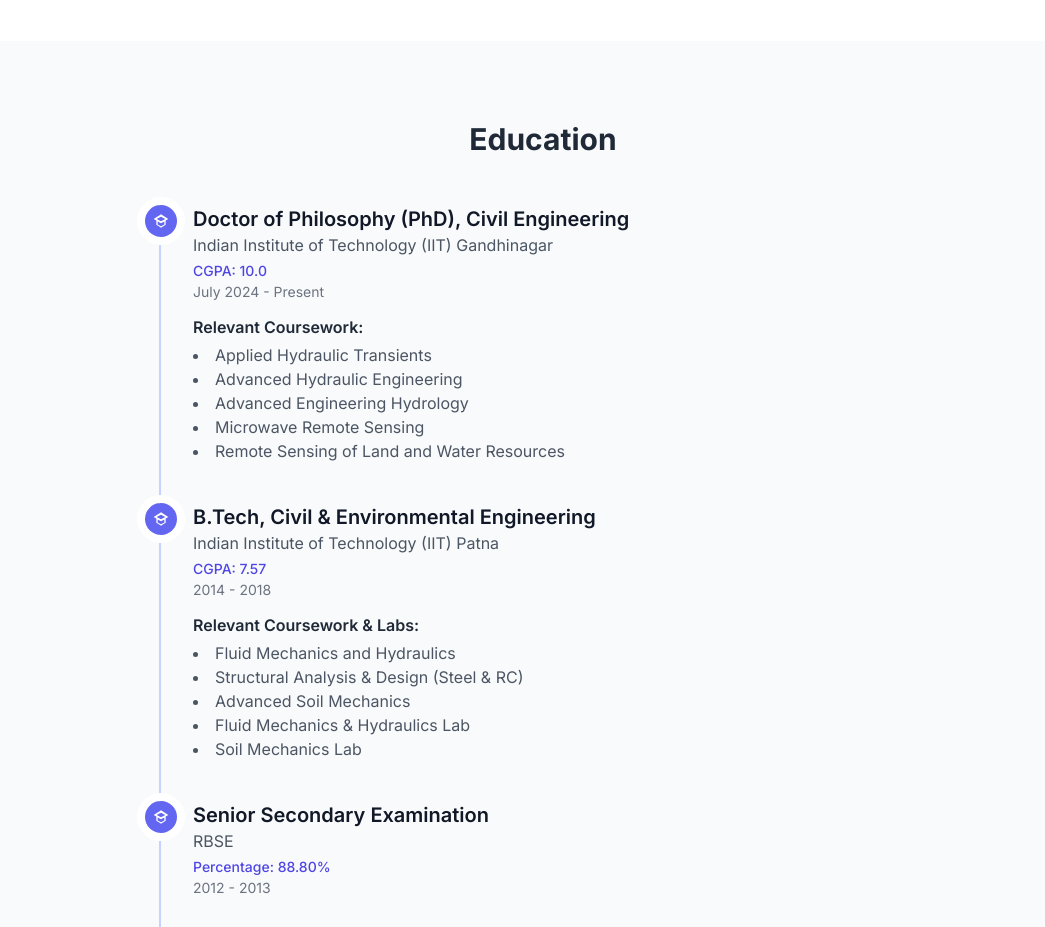
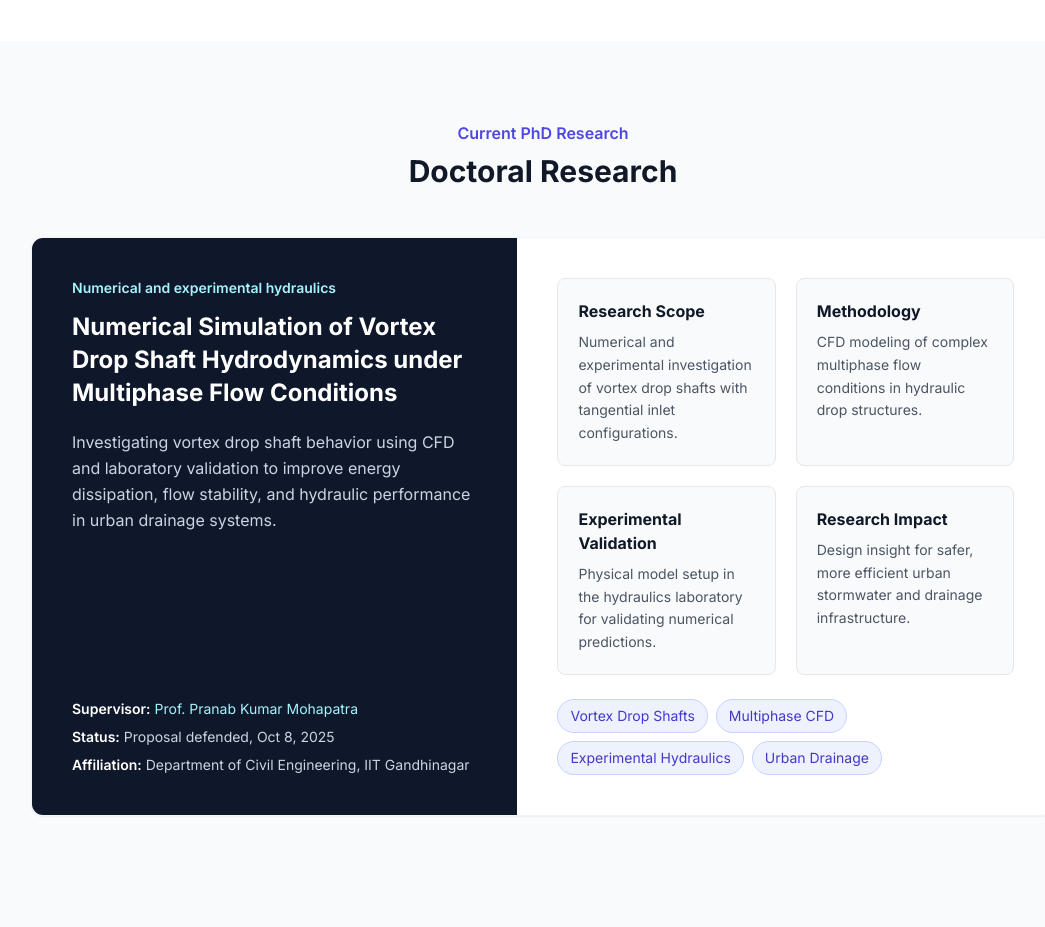
Before and after one commit to sunilkumardhayal/scholar-portal, a website: page index.html in a window 1280 px wide. Shown: the part 1520-2447 px from the top of the page, without its empty margins (97-1142 px from the left). Drawn offline with nearby package versions, Linux system fonts and the light colour scheme.

Commit message:
Add doctoral research section

```diff
--- a/index.html
+++ b/index.html
@@ -121,6 +121,7 @@
             <a href="#home" class="text-xl sm:text-2xl font-bold text-gray-900">Sunil Kumar</a>
             <nav id="desktop-nav" class="hidden lg:flex space-x-6 items-center">
                 <a href="#about" class="nav-link text-gray-600 hover:text-indigo-600 transition duration-300">About</a>
+                <a href="#doctoral-research" class="nav-link text-gray-600 hover:text-indigo-600 transition duration-300">Doctoral</a>
                 <a href="#education" class="nav-link text-gray-600 hover:text-indigo-600 transition duration-300">Education</a>
                 <a href="#achievements" class="nav-link text-gray-600 hover:text-indigo-600 transition duration-300">Achievements</a>
                 <a href="#experience" class="nav-link text-gray-600 hover:text-indigo-600 transition duration-300">Experience</a>
@@ -136,6 +137,7 @@
         </div>
         <div id="mobile-menu" class="hidden lg:hidden px-4 sm:px-6 pb-4">
             <a href="#about" class="block py-2 text-gray-600 hover:text-indigo-600">About</a>
+            <a href="#doctoral-research" class="block py-2 text-gray-600 hover:text-indigo-600">Doctoral Research</a>
             <a href="#education" class="block py-2 text-gray-600 hover:text-indigo-600">Education</a>
             <a href="#achievements" class="block py-2 text-gray-600 hover:text-indigo-600">Achievements</a>
             <a href="#experience" class="block py-2 text-gray-600 hover:text-indigo-600">Experience</a>
@@ -273,6 +275,61 @@
                         </div>
                     </div>
 
+                </div>
+            </div>
+        </section>
+
+        <section id="doctoral-research" class="py-20 bg-gray-50">
+            <div class="container mx-auto px-6">
+                <div class="max-w-5xl mx-auto">
+                    <div class="text-center mb-12">
+                        <p class="text-indigo-600 font-semibold mb-2">Current PhD Research</p>
+                        <h2 class="text-3xl font-bold text-gray-900">Doctoral Research</h2>
+                    </div>
+                    <div class="bg-white border border-gray-100 rounded-xl shadow-sm overflow-hidden">
+                        <div class="grid lg:grid-cols-[0.95fr_1.05fr]">
+                            <div class="bg-slate-900 text-white p-8 md:p-10 flex flex-col justify-between">
+                                <div>
+                                    <p class="text-sm font-semibold text-cyan-200 mb-3">Numerical and experimental hydraulics</p>
+                                    <h3 class="text-2xl font-bold leading-snug mb-5">Numerical Simulation of Vortex Drop Shaft Hydrodynamics under Multiphase Flow Conditions</h3>
+                                    <p class="text-slate-300 leading-relaxed">
+                                        Investigating vortex drop shaft behavior using CFD and laboratory validation to improve energy dissipation, flow stability, and hydraulic performance in urban drainage systems.
+                                    </p>
+                                </div>
+                                <div class="mt-8 space-y-2 text-sm text-slate-300">
+                                    <p><span class="font-semibold text-white">Supervisor:</span> <a href="https://iitgn.ac.in/faculty/civil/fac-pranab" target="_blank" rel="noopener noreferrer" class="text-cyan-200 hover:underline">Prof. Pranab Kumar Mohapatra</a></p>
+                                    <p><span class="font-semibold text-white">Status:</span> Proposal defended, Oct 8, 2025</p>
+                                    <p><span class="font-semibold text-white">Affiliation:</span> Department of Civil Engineering, IIT Gandhinagar</p>
+                                </div>
+                            </div>
+                            <div class="p-8 md:p-10">
+                                <div class="grid sm:grid-cols-2 gap-5">
+                                    <div class="rounded-lg border border-gray-200 bg-gray-50 p-5">
+                                        <h4 class="font-bold text-gray-900 mb-2">Research Scope</h4>
+                                        <p class="text-gray-600 text-sm leading-relaxed">Numerical and experimental investigation of vortex drop shafts with tangential inlet configurations.</p>
+                                    </div>
+                                    <div class="rounded-lg border border-gray-200 bg-gray-50 p-5">
+                                        <h4 class="font-bold text-gray-900 mb-2">Methodology</h4>
+                                        <p class="text-gray-600 text-sm leading-relaxed">CFD modeling of complex multiphase flow conditions in hydraulic drop structures.</p>
+                                    </div>
+                                    <div class="rounded-lg border border-gray-200 bg-gray-50 p-5">
+                                        <h4 class="font-bold text-gray-900 mb-2">Experimental Validation</h4>
+                                        <p class="text-gray-600 text-sm leading-relaxed">Physical model setup in the hydraulics laboratory for validating numerical predictions.</p>
+                                    </div>
+                                    <div class="rounded-lg border border-gray-200 bg-gray-50 p-5">
+                                        <h4 class="font-bold text-gray-900 mb-2">Research Impact</h4>
+                                        <p class="text-gray-600 text-sm leading-relaxed">Design insight for safer, more efficient urban stormwater and drainage infrastructure.</p>
+                                    </div>
+                                </div>
+                                <div class="mt-6 flex flex-wrap gap-2">
+                                    <span class="bg-indigo-50 text-indigo-700 border border-indigo-200 px-3 py-1.5 rounded-full text-sm">Vortex Drop Shafts</span>
+                                    <span class="bg-indigo-50 text-indigo-700 border border-indigo-200 px-3 py-1.5 rounded-full text-sm">Multiphase CFD</span>
+                                    <span class="bg-indigo-50 text-indigo-700 border border-indigo-200 px-3 py-1.5 rounded-full text-sm">Experimental Hydraulics</span>
+                                    <span class="bg-indigo-50 text-indigo-700 border border-indigo-200 px-3 py-1.5 rounded-full text-sm">Urban Drainage</span>
+                                </div>
+                            </div>
+                        </div>
+                    </div>
                 </div>
             </div>
         </section>
@@ -466,21 +523,8 @@
 
         <section id="projects" class="py-20 bg-white">
             <div class="container mx-auto px-6">
-                <h2 class="text-3xl font-bold text-center mb-12">My Research & Projects</h2>
+                <h2 class="text-3xl font-bold text-center mb-12">Applied Research & Projects</h2>
                 <div class="grid grid-cols-1 md:grid-cols-2 lg:grid-cols-3 gap-8">
-
-                    <div class="bg-white rounded-lg shadow-lg overflow-hidden transform hover:-translate-y-2 transition duration-300 flex flex-col fade-in-element">
-                        <img src="assets/project-visuals/phd-vortex-drop-shaft.jpg" alt="Technical schematic of vortex drop shaft CFD and energy dissipation modeling" class="w-full h-56 object-cover" onerror="this.onerror=null;this.src='https://placehold.co/600x400/F59E0B/FFFFFF?text=CFD+Simulation';">
-                        <div class="p-6 flex flex-col flex-grow">
-                            <h3 class="text-xl font-semibold mb-2">PhD Research: Vortex Drop Shafts</h3>
-                            <p class="text-gray-600 mb-2 flex-grow">Investigating the complex fluid dynamics of vortex drop shafts using experimental methods and advanced numerical modeling (CFD).</p>
-                                <p class="text-sm text-gray-500 mb-4">July 2024 - Present</p>
-                            <div class="mt-auto">
-                                <a href="#about" class="text-indigo-600 hover:underline font-semibold">Read About Me &rarr;</a>
-                            </div>
-                        </div>
-                    </div>
-
                     <div class="bg-white rounded-lg shadow-lg overflow-hidden transform hover:-translate-y-2 transition duration-300 flex flex-col fade-in-element">
                         <img src="assets/chichlik/chichlik-project-collage.jpg" alt="Nine-panel collage of Chichlik pumped storage reservoir CFD velocity, pressure, free-surface, Froude number, and streamline results" class="w-full h-56 object-cover" onerror="this.onerror=null;this.src='https://placehold.co/600x400/0EA5E9/FFFFFF?text=Reservoir+CFD+Analysis';">
                         <div class="p-6 flex flex-col flex-grow">
```
